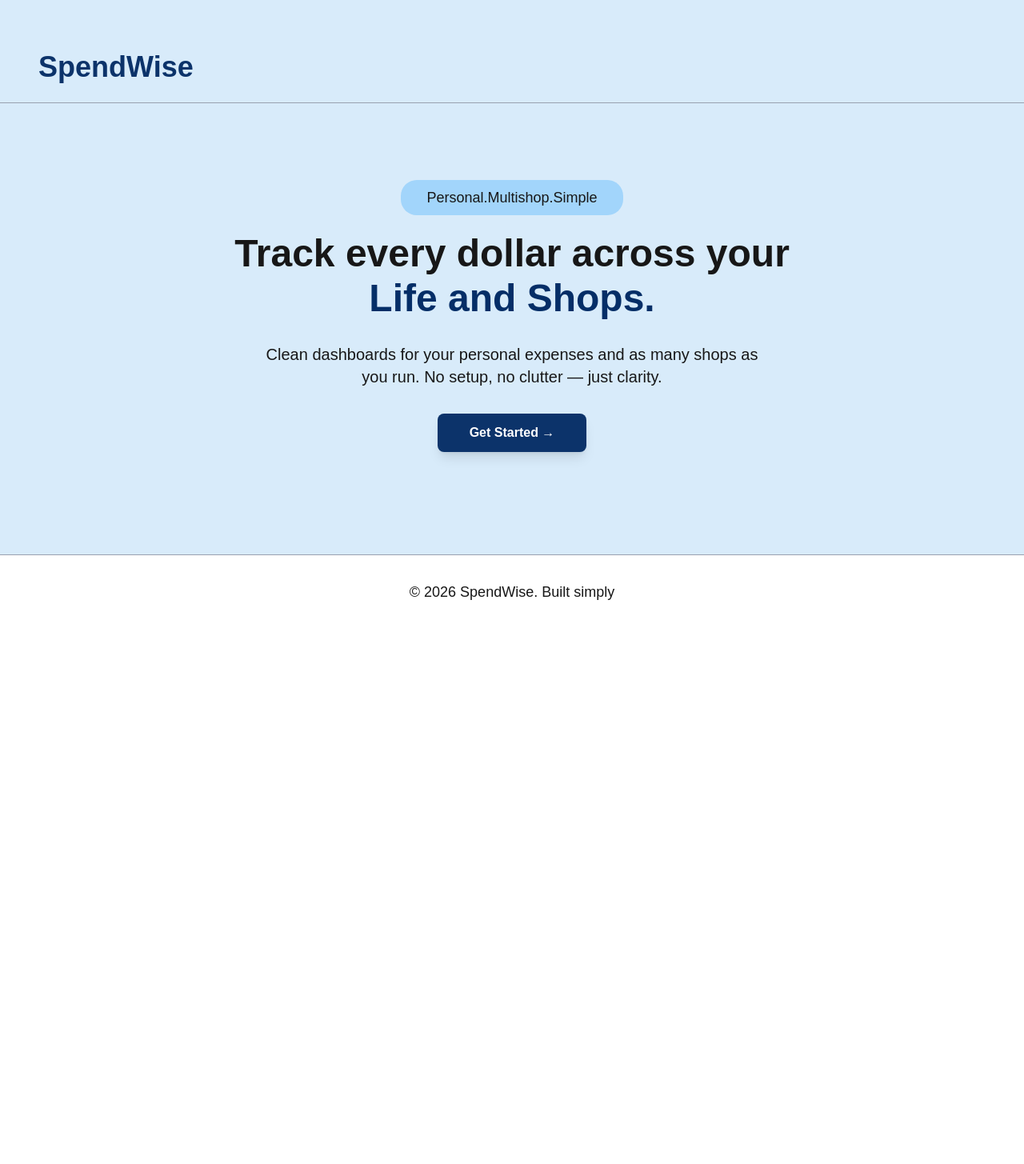
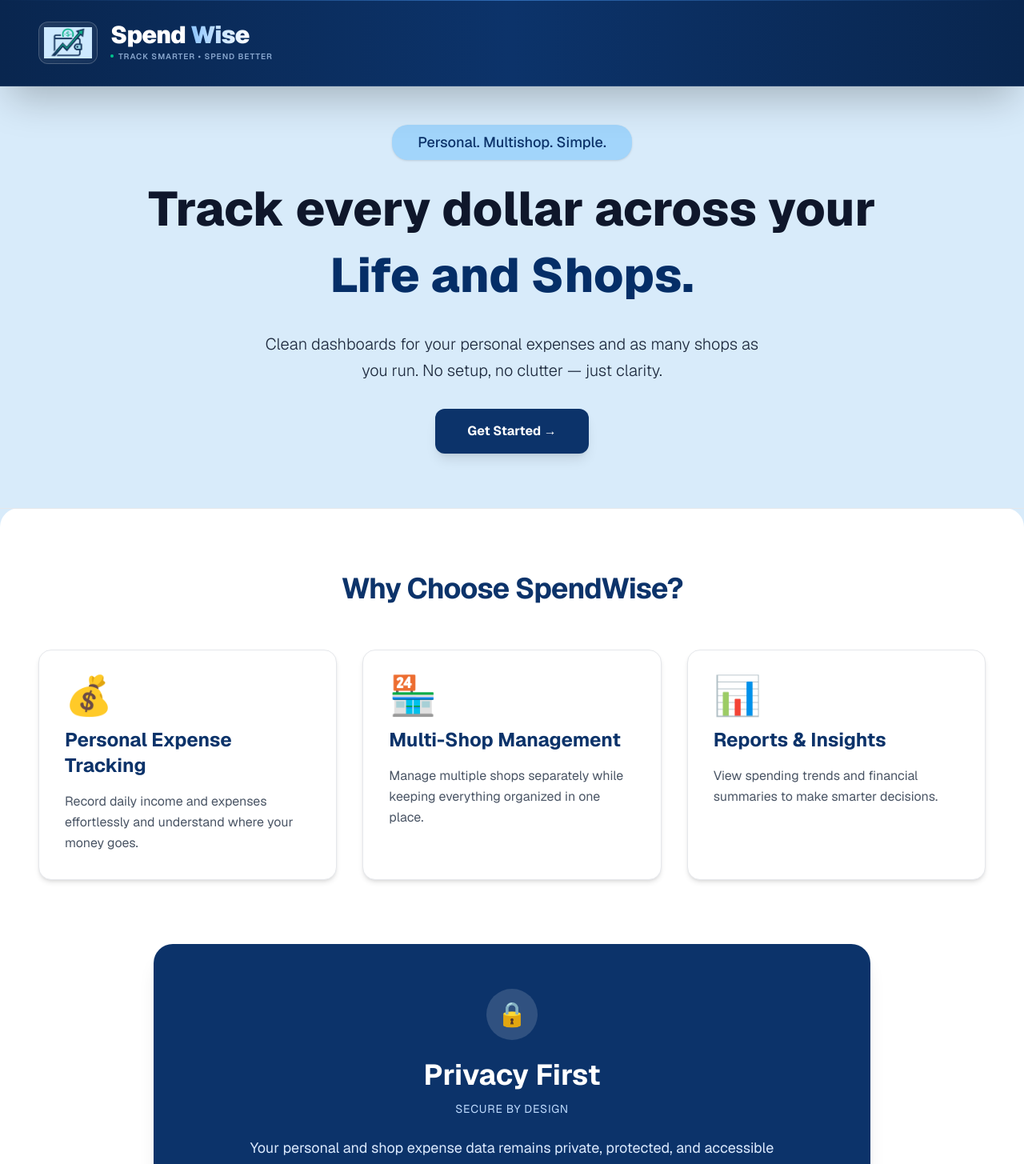
Before and after one commit to siddhibankar08-collab/expense-tracker, a Next.js app: page / in a window 1280 px wide. Shown: the top 1455 px of the page at 80% size. Before the commit the page ends 1293 px from the top, so only its background shows below. Built offline with nearby package versions, Linux system fonts and the light colour scheme.

Commit message:
home+login page added

```diff
--- a/app/page.js
+++ b/app/page.js
@@ -3,56 +3,160 @@ import Link from "next/link";
 
 export default function Home() {
   return (
-    <div className="bg-[#D8EBFA] min-h-screen">
+    <div className="bg-[#D8EBFA] min-h-screen font-sans antialiased">
 
-      {/* Header */}
-      <div className="flex items-center px-12 pt-16">
-        <h1 className="text-[#0C336A] text-4xl font-bold">
-          SpendWise
-        </h1>
-      </div>
+      {/* Optimized Slim Navigation Bar */}
+      <header className="relative bg-gradient-to-r from-[#09264F] via-[#0C336A] to-[#09264F] w-full h-27 px-6 md:px-12 py-3 flex items-center justify-between shadow-2xl border-b border-white/10">
 
-      <hr className="mt-6 border-gray-400" />
+        {/* Subtle top ambient glow effect */}
+        <div className="absolute inset-x-0 top-0 h-[1px] bg-gradient-to-r from-transparent via-blue-400/50 to-transparent"></div>
+
+        {/* Left Side Brand Layout */}
+        <div className="flex items-center gap-4 relative z-10">
+          {/* Logo Container */}
+          <div className="relative p-1.5 bg-gradient-to-br from-white/10 to-white/5 backdrop-blur-md rounded-xl border border-white/20 shadow-inner group transition-all duration-300 hover:border-blue-400/50">
+            <div className="absolute inset-0 bg-blue-500/20 rounded-xl blur-md opacity-0 group-hover:opacity-100 transition-opacity duration-300"></div>
+            <Image
+              src="/images/spendwiselogo.png"
+              alt="SpendWise Logo"
+              width={60}
+              height={60}
+              className="object-contain relative z-10 transform group-hover:scale-105 transition-transform duration-300"
+            />
+          </div>
+
+          {/* Typography block */}
+          <div className="flex flex-col justify-center">
+            <h1 className="text-white text-xl md:text-3xl font-black tracking-tight leading-none flex items-center gap-1.5">
+              Spend<span className="text-transparent bg-clip-text bg-gradient-to-r from-blue-300 to-white">Wise</span>
+            </h1>
+            <div className="flex items-center gap-1.5 mt-1">
+              <span className="w-1 h-1 rounded-full bg-emerald-400 animate-pulse"></span>
+              <p className="text-blue-200/70 text-[10px] font-semibold tracking-widest uppercase">
+                Track Smarter • Spend Better
+              </p>
+            </div>
+          </div>
+        </div>
+
+        {/* Right Side Navigation Actions */}
+        {/* Add items here if needed */}
+
+      </header>
 
       {/* Hero Section */}
-      <div className="flex flex-col items-center mt-24">
-
-        <div className="bg-[#A2D5FB] px-8 py-2 rounded-[20px]">
-          <p className="text-lg font-medium">
-            Personal.Multishop.Simple
+<main className="flex flex-col items-center mt-10 px- py-6 md:py-2 shrink-0">        <div className="bg-[#A2D5FB] px-8 py-2 rounded-[20px] shadow-sm">
+          <p className="text-lg font-medium text-[#0C336A]">
+            Personal. Multishop. Simple.
           </p>
         </div>
 
-        <h1 className="text-5xl font-extrabold mt-6 text-center">
+        <h1 className="text-4xl md:text-5xl lg:text-6xl font-extrabold mt-6 text-center text-slate-900 leading-tight">
           Track every dollar across your
         </h1>
 
-        <h1 className="text-5xl font-extrabold text-[#052E67] mt-2">
+        <h1 className="text-4xl md:text-5xl lg:text-6xl font-extrabold text-[#052E67] mt-2 text-center leading-tight">
           Life and Shops.
         </h1>
 
-        <p className="text-center text-xl mt-8 font-light">
+        <p className="text-center text-base md:text-xl mt-8 font-light max-w-2xl text-slate-800 leading-relaxed">
           Clean dashboards for your personal expenses and as many shops as
-          <br />
-          you run. No setup, no clutter — just clarity.
+          <br className="hidden md:block" /> you run. No setup, no clutter — just clarity.
         </p>
 
         <Link href="/login">
-  <button className="mt-8 bg-[#0C336A] text-white px-10 py-3 rounded-lg font-bold shadow-lg">
-    Get Started →
-  </button>
-</Link>
+          <button className="mt-8 bg-[#0C336A] text-white px-10 py-4 rounded-xl font-bold shadow-lg hover:bg-[#052E67] transition-all duration-300 hover:scale-105 transform active:scale-95">
+            Get Started →
+          </button>
+        </Link>
 
-      </div>
+      </main>
 
       {/* White Section */}
-      <div className="bg-white mt-32 min-h-[600px]">
+      <div className="bg-white mt-15 rounded-t-3xl">
 
-        <hr className="mt-20 border-gray-400" />
+        <hr className="border-gray-200" />
 
-        <div className="text-center py-8 text-lg font-light">
-          © 2026 SpendWise. Built simply
+        <div className="max-w-7xl mx-auto px-6 md:px-12 py-20">
+
+          {/* Section Heading */}
+          <h2 className="text-3xl md:text-4xl font-bold text-center text-[#0C336A] mb-14 tracking-tight">
+            Why Choose SpendWise?
+          </h2>
+
+          {/* Feature Cards */}
+          <div className="grid grid-cols-1 md:grid-cols-2 lg:grid-cols-3 gap-8">
+
+            {/* Card 1 */}
+            <div className="group bg-white border border-gray-200 rounded-2xl p-8 shadow-md hover:bg-[#0C336A] hover:shadow-2xl transition-all duration-300 cursor-pointer hover:-translate-y-1">
+              <div className="text-5xl mb-4 group-hover:scale-110 transition-transform duration-300">💰</div>
+              <h3 className="text-2xl font-bold text-[#0C336A] group-hover:text-white mb-4 transition-colors">
+                Personal Expense Tracking
+              </h3>
+              <p className="text-gray-600 group-hover:text-blue-100 leading-relaxed transition-colors">
+                Record daily income and expenses effortlessly and understand where your money goes.
+              </p>
+            </div>
+
+            {/* Card 2 */}
+            <div className="group bg-white border border-gray-200 rounded-2xl p-8 shadow-md hover:bg-[#0C336A] hover:shadow-2xl transition-all duration-300 cursor-pointer hover:-translate-y-1">
+              <div className="text-5xl mb-4 group-hover:scale-110 transition-transform duration-300">🏪</div>
+              <h3 className="text-2xl font-bold text-[#0C336A] group-hover:text-white mb-4 transition-colors">
+                Multi-Shop Management
+              </h3>
+              <p className="text-gray-600 group-hover:text-blue-100 leading-relaxed transition-colors">
+                Manage multiple shops separately while keeping everything organized in one place.
+              </p>
+            </div>
+
+            {/* Card 3 */}
+            <div className="group bg-white border border-gray-200 rounded-2xl p-8 shadow-md hover:bg-[#0C336A] hover:shadow-2xl transition-all duration-300 cursor-pointer hover:-translate-y-1">
+              <div className="text-5xl mb-4 group-hover:scale-110 transition-transform duration-300">📊</div>
+              <h3 className="text-2xl font-bold text-[#0C336A] group-hover:text-white mb-4 transition-colors">
+                Reports & Insights
+              </h3>
+              <p className="text-gray-600 group-hover:text-blue-100 leading-relaxed transition-colors">
+                View spending trends and financial summaries to make smarter decisions.
+              </p>
+            </div>
+
+          </div>
+
+          {/* Privacy Card */}
+          <div className="mt-20 flex justify-center">
+            <div className="bg-[#0C336A] text-white rounded-3xl p-10 md:p-14 max-w-4xl w-full shadow-xl text-center">
+
+              {/* Lock Icon */}
+              <div className="flex justify-center mb-6">
+                <div className="flex items-center justify-center w-16 h-16 rounded-full bg-white/15 text-3xl">
+                  🔒
+                </div>
+              </div>
+
+              {/* Heading */}
+              <h3 className="text-3xl md:text-4xl font-bold mb-3">
+                Privacy First
+              </h3>
+
+              {/* Subtitle */}
+              <p className="text-blue-200 text-sm uppercase tracking-wider mb-6">
+                Secure by Design
+              </p>
+
+              {/* Description */}
+              <p className="text-base md:text-lg text-blue-100 max-w-2xl mx-auto leading-relaxed">
+                Your personal and shop expense data remains private, protected, and accessible only to you.
+              </p>
+
+            </div>
+          </div>
+
         </div>
+
+        {/* Footer */}
+        <footer className="border-t border-gray-200 py-8 text-center text-gray-500 text-sm">
+          © 2026 SpendWise. Built simply.
+        </footer>
 
       </div>
     </div>
```
